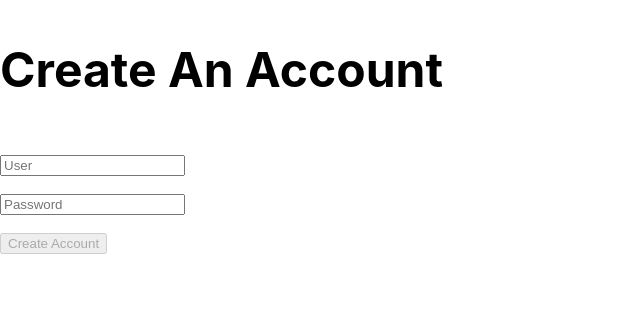
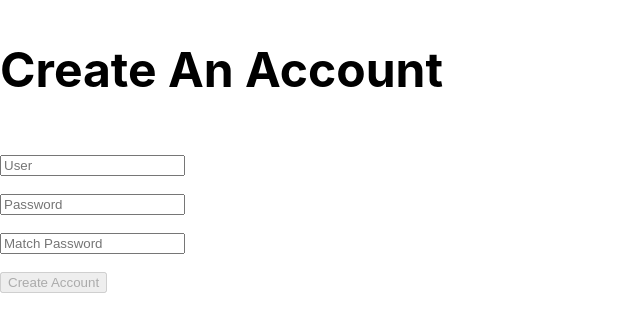
Before and after one commit to OmarMutd/Cross-Chat, a React (Create React App) app: page /CreateAnAccount in a window 1280 px wide. Shown: the top 332 px of the page, without its empty margins (0-640 px from the left). Built offline with nearby package versions, Linux system fonts and the light colour scheme.

Commit message:
added must match passwords to create account validation

```diff
--- a/src/CreateAnAccount/CreateAnAccount.js
+++ b/src/CreateAnAccount/CreateAnAccount.js
@@ -5,6 +5,7 @@ import './CreateAnAccount.css'
 function CreateAnAccount() {
     const [name, setName] = useState('');
     const [password, setPassword] = useState('');
+    const [matchpassword, setMatchpassword] = useState('');
 
     if(name.length > 5) {
         console.log('Name Must be less than 5 Chars')
@@ -14,17 +15,20 @@ function CreateAnAccount() {
 
     return (
         <div>
+            <form>
             <h1>
                 <h2> Create An Account</h2>
                 <div><input placeholder="User" className="user-box" type="text" onChange={(event) => setName(event.target.value)} ></input></div>
                 <div><input placeholder="Password" className="password-box" type="password" onChange={(event) => setPassword(event.target.value)} ></input> </div>
+                <div><input placeholder="Match Password" className="password-repeat" type="password" onChange={(event) => setMatchpassword(event.target.value)} ></input></div>
                 <Link onClick={event => (!name || !password) ? event.preventDefault() : null} to='/SignInPage'>
-                <button disabled={!name || !password}>
+                <button disabled={!name || !password || password !== matchpassword }>
                  Create Account
                 </button>
                 </Link>
 
             </h1>
+            </form>
         </div>
     )}
 
```
